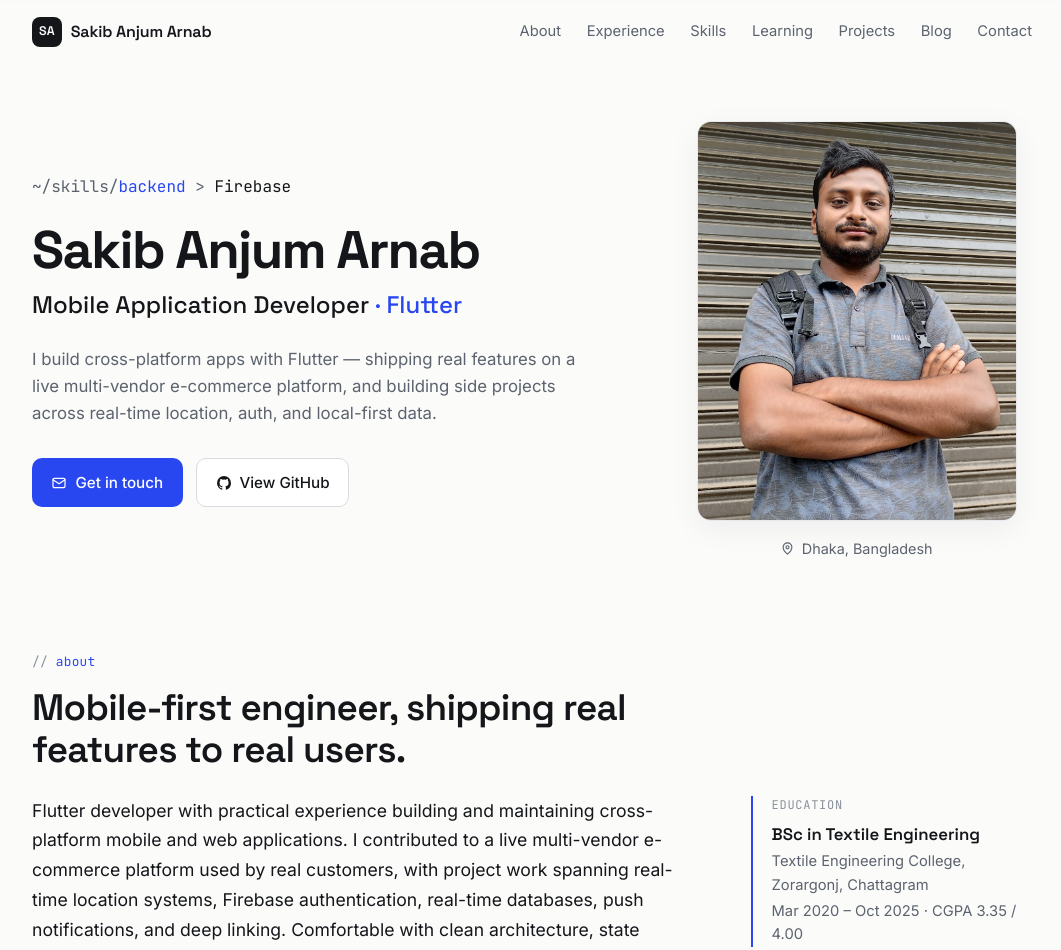
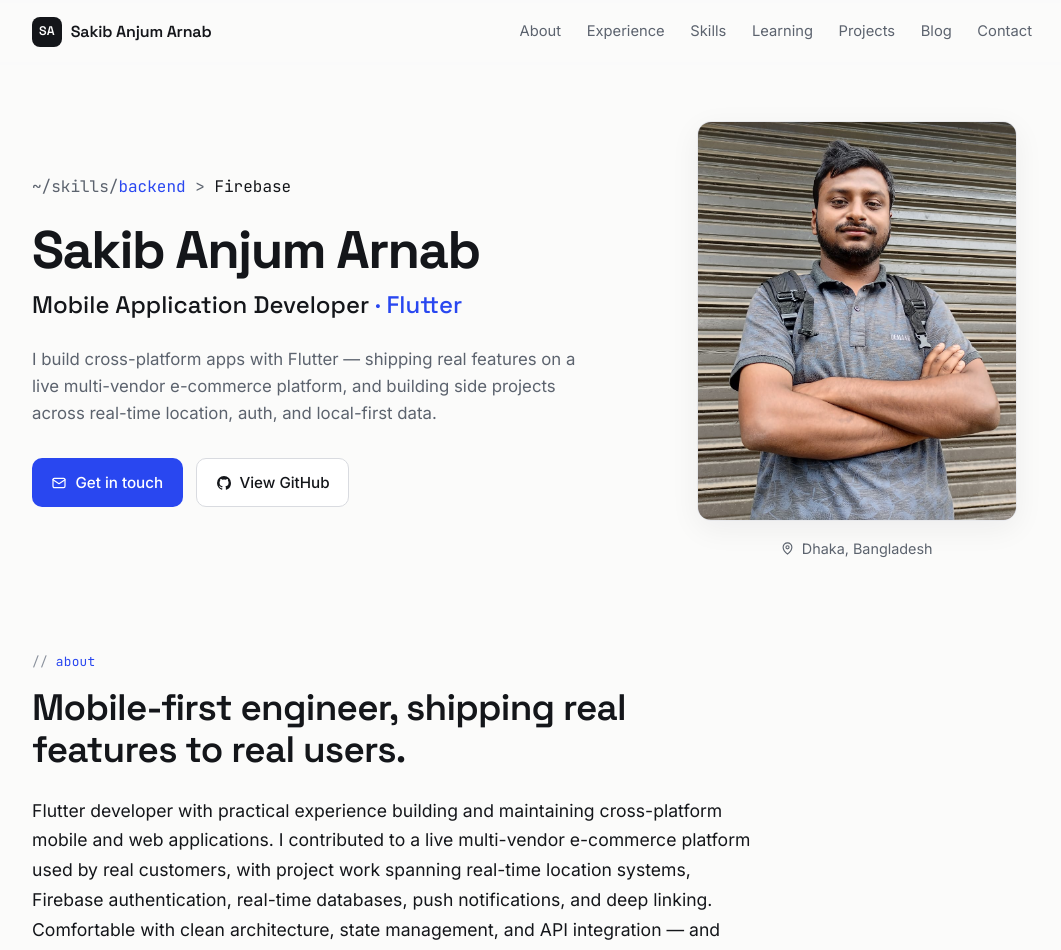
Before and after one commit to anjumArnab/me, a React (Vite) app: page / in a window 1280 px wide. Shown: the top 950 px of the page, without its empty margins (108-1169 px from the left). Built offline with nearby package versions, Linux system fonts and the light colour scheme.

Commit message:
refactor About component by removing education section and simplifying layout

```diff
--- a/src/components/About.css
+++ b/src/components/About.css
@@ -7,47 +7,9 @@
   margin-top: 0;
 }
 
-.about__body {
-  display: grid;
-  grid-template-columns: 1.4fr 0.6fr;
-  gap: clamp(2rem, 5vw, 4rem);
-  align-items: start;
-}
-
 .about__summary {
   font-size: 1.1rem;
   line-height: 1.7;
   color: var(--ink);
+  max-width: 65ch;
 }
-
-.about__edu {
-  border-left: 2px solid var(--accent);
-  padding-left: 1.15rem;
-}
-
-.about__edu-label {
-  font-family: var(--font-mono);
-  font-size: 0.75rem;
-  text-transform: uppercase;
-  letter-spacing: 0.06em;
-  color: var(--faint);
-  margin-bottom: 0.4rem;
-}
-
-.about__edu-degree {
-  font-family: var(--font-display);
-  font-weight: 600;
-  font-size: 1.05rem;
-}
-
-.about__edu-meta {
-  color: var(--muted);
-  font-size: 0.92rem;
-  margin-top: 0.15rem;
-}
-
-@media (max-width: 720px) {
-  .about__body {
-    grid-template-columns: 1fr;
-  }
-}
--- a/src/components/About.jsx
+++ b/src/components/About.jsx
@@ -1,4 +1,4 @@
-import { profile, education } from '../data/portfolio'
+import { profile } from '../data/portfolio'
 import { useReveal } from '../hooks/useReveal'
 import './About.css'
 
@@ -15,18 +15,7 @@ export default function About() {
           </h2>
         </div>
 
-        <div className="about__body">
-          <p className="about__summary">{profile.summary}</p>
-
-          <div className="about__edu">
-            <p className="about__edu-label">Education</p>
-            <p className="about__edu-degree">{education.degree}</p>
-            <p className="about__edu-meta">{education.school}</p>
-            <p className="about__edu-meta">
-              {education.period} · {education.cgpa}
-            </p>
-          </div>
-        </div>
+        <p className="about__summary">{profile.summary}</p>
       </div>
     </section>
   )
--- a/src/data/portfolio.js
+++ b/src/data/portfolio.js
@@ -238,13 +238,6 @@ export const dartOop = {
   repo: { label: 'anjumArnab/dart_oop', url: 'https://github.com/anjumArnab/dart_oop' },
 }
 
-export const education = {
-  degree: 'BSc in Textile Engineering',
-  school: 'Textile Engineering College, Zorargonj, Chattagram',
-  period: 'Mar 2020 – Oct 2025',
-  cgpa: 'CGPA 3.35 / 4.00',
-}
-
 export const nav = [
   { id: 'about', label: 'About' },
   { id: 'experience', label: 'Experience' },
```
